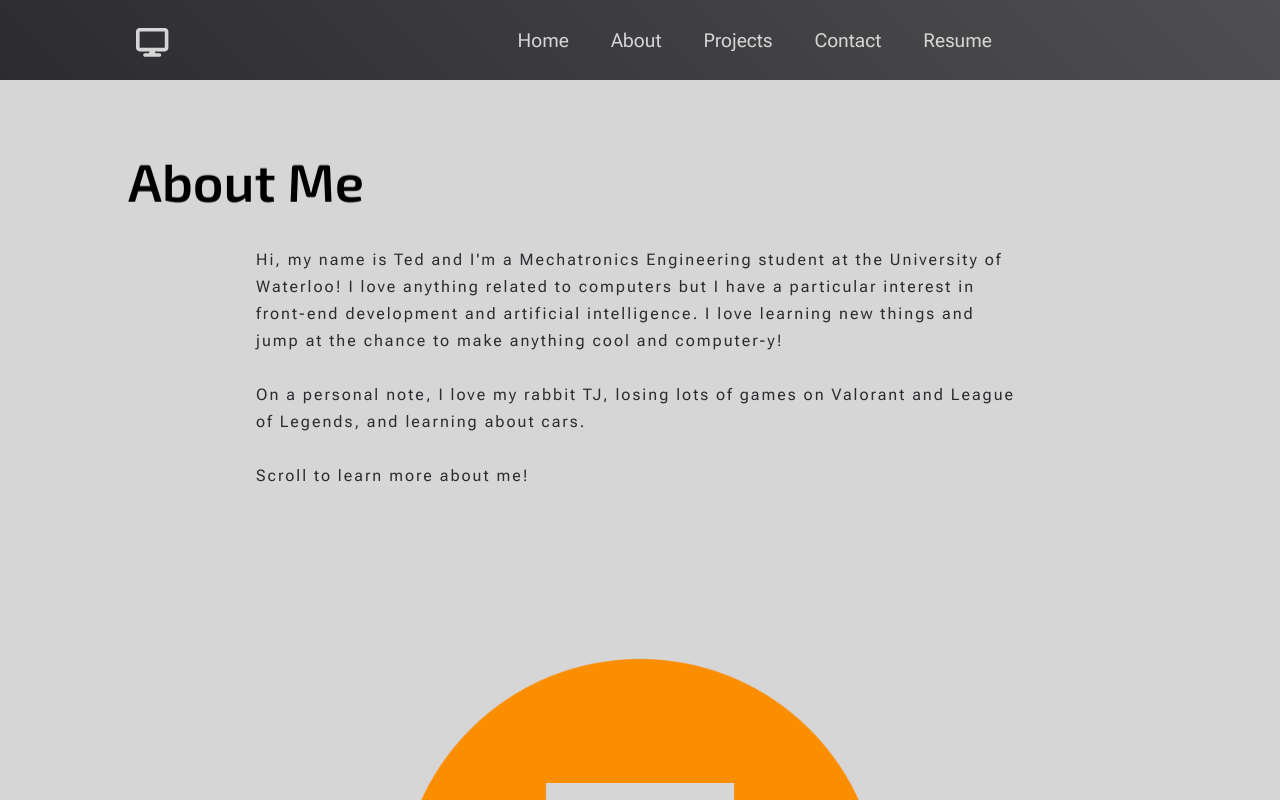
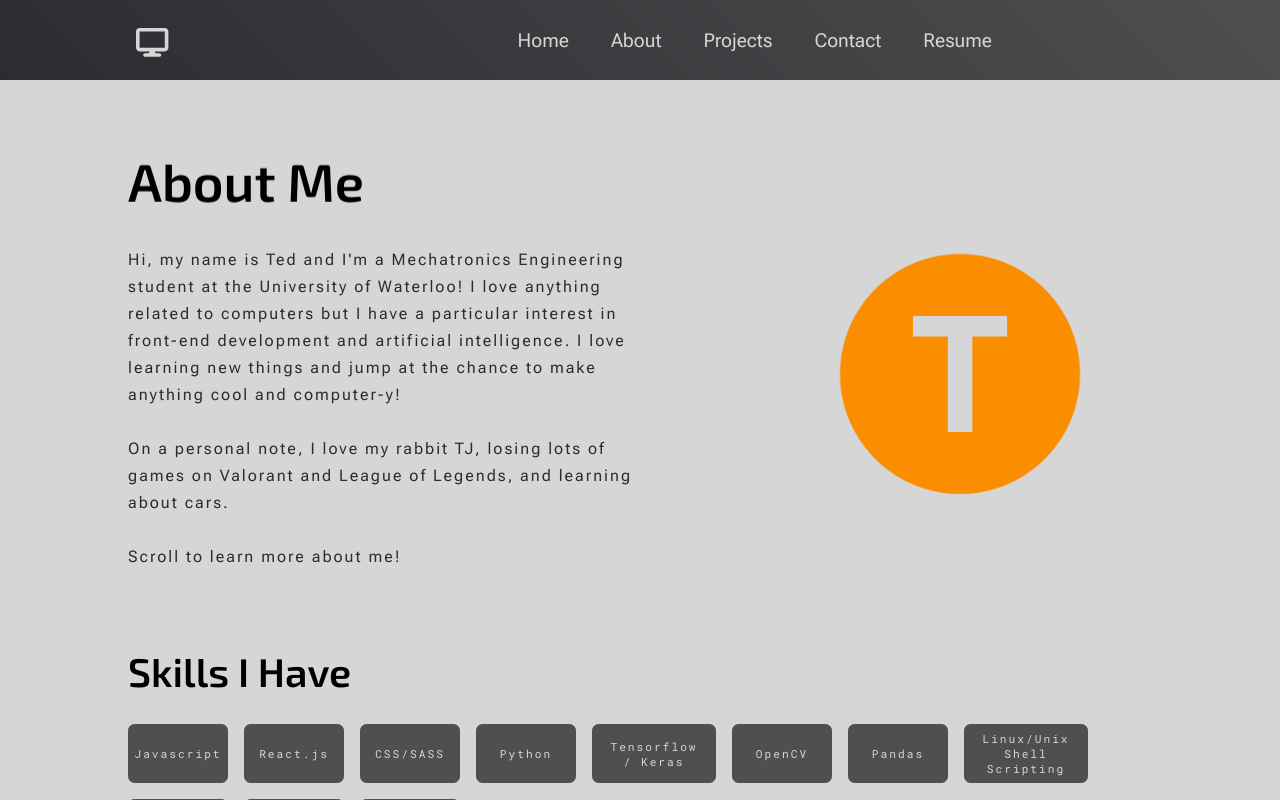
Before and after one commit to tedhz/ted-zhang-website, a React (Create React App) app: page /about in a window 1280 px wide. Shown: the top 800 px of the page. Built offline with nearby package versions, Linux system fonts and the light colour scheme.

Commit message:
Update About.scss

```diff
--- a/src/pages/about/About.scss
+++ b/src/pages/about/About.scss
@@ -27,7 +27,7 @@
     animation-delay: 1s;
     width: 100%;
     display: grid;
-    flex-direction: column;
+    grid-template-columns: repeat(auto-fit, minmax(400px, auto));
     animation: fadeIn 1s .5s backwards;
     animation-delay: 1s;
 }
```
